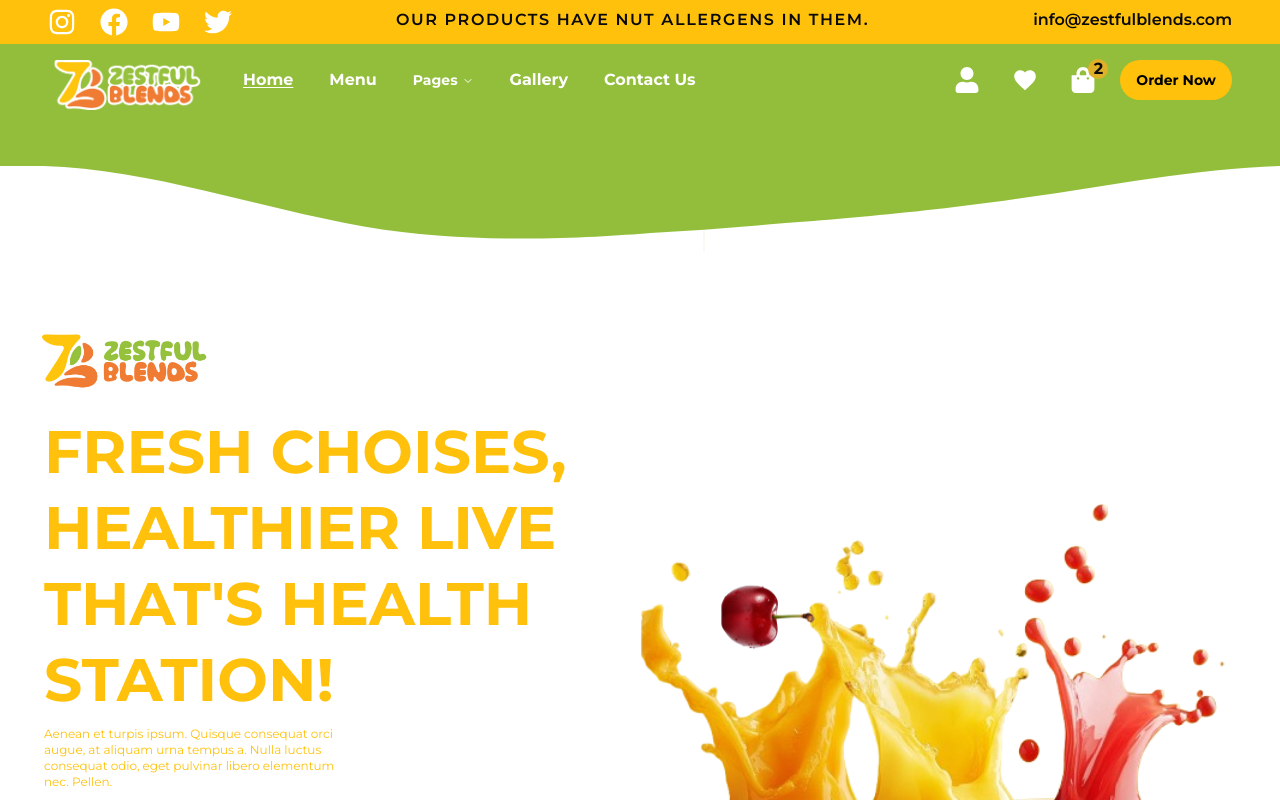
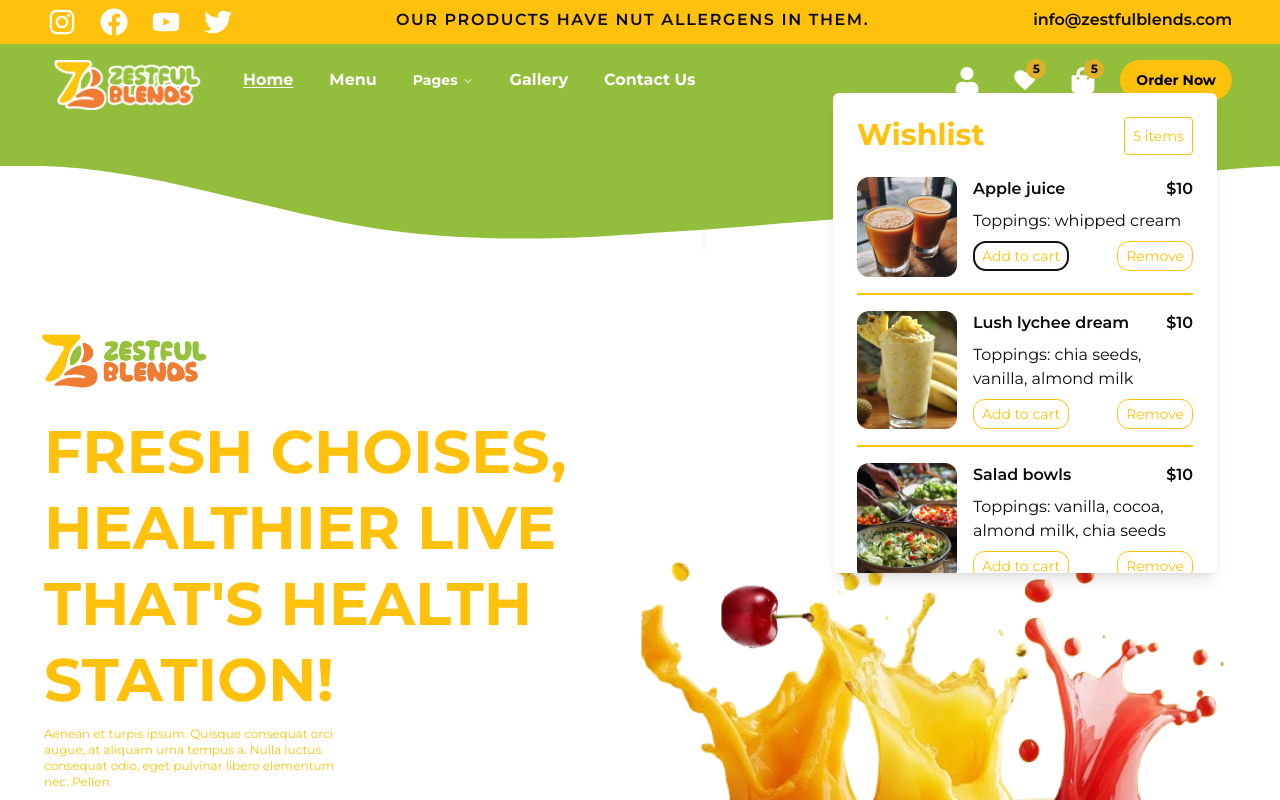
Before and after one commit to VanjaXYZ/zestful-blends-frontend, a Next.js app: page / in a window 1280 px wide. Both pictures are taken after a click on the icon 1025 px from the left and 80 px from the top of the page. Shown: the top 800 px of the page. Built offline with nearby package versions, Linux system fonts and the light colour scheme.

Commit message:
Cart and wishlist popover setup

```diff
--- /dev/null
+++ b/src/app/custom_components/header/CartItem.tsx
@@ -0,0 +1,86 @@
+import Image from "next/image";
+import { TbTrash, TbPencil } from "react-icons/tb";
+
+interface CartItemProps {
+  name: string;
+  toppings: string[];
+  imageSrc: any;
+  price: number;
+  quantity: number;
+  onQuantityChange: (quantity: number | string) => void;
+  onRemoveFromCart: () => void;
+  onEditClick: () => void;
+  variant: "cart" | "wishlist";
+  isEditing?: boolean;
+}
+const CartItem = ({
+  name,
+  toppings,
+  imageSrc,
+  price,
+  quantity,
+  onQuantityChange,
+  onRemoveFromCart,
+  onEditClick,
+  variant,
+  isEditing,
+}: CartItemProps) => {
+  return (
+    <div className="flex h-auto gap-4">
+      <Image
+        src={imageSrc}
+        alt=""
+        className="rounded-xl  w-[100px] object-cover"
+      />
+      <div className="flex flex-col w-full gap-2">
+        <div className="flex justify-between">
+          <p className="font-semibold">{name}</p>
+          <p className="font-semibold">${price}</p>
+        </div>
+        <div className="flex flex-col flex-wrap gap-2">
+          <p>Toppings: {toppings && toppings.join(", ")}</p>
+        </div>
+        {variant === "cart" ? (
+          <div className="flex gap-2 justify-between">
+            <div className="flex gap-2">
+              {isEditing ? (
+                <>
+                  <button
+                    className="border border-primary-yellow rounded-full w-6 h-6 flex items-center justify-center"
+                    onClick={() => onQuantityChange(quantity - 1)}
+                  >
+                    -
+                  </button>
+                  <p className="text-center">{quantity}</p>
+                  <button
+                    className="border border-primary-yellow rounded-full w-6 h-6 flex items-center justify-center"
+                    onClick={() => onQuantityChange(quantity + 1)}
+                  >
+                    +
+                  </button>
+                </>
+              ) : (
+                <p className="text-center">Qty: {quantity}</p>
+              )}
+            </div>
+            <div className="flex gap-2">
+              <TbTrash size={20} onClick={onRemoveFromCart} />
+              <TbPencil size={20} onClick={onEditClick} />
+            </div>
+          </div>
+        ) : (
+          <div className="flex gap-2 justify-between">
+            <button className=" text-primary-yellow border border-primary-yellow text-sm px-2 py-1 rounded-xl">
+              Add to cart
+            </button>
+            <button className=" text-primary-yellow border border-primary-yellow text-sm px-2 py-1 rounded-xl">
+              Remove
+            </button>
+          </div>
+        )}
+      </div>
+    </div>
+  );
+};
+
+export default CartItem;
--- a/src/app/custom_components/header/NavIcons.tsx
+++ b/src/app/custom_components/header/NavIcons.tsx
@@ -1,20 +1,116 @@
+import {
+  Popover,
+  PopoverContent,
+  PopoverTrigger,
+} from "@radix-ui/react-popover";
 import { FaShoppingBag, FaUser } from "react-icons/fa";
 import { MdFavorite } from "react-icons/md";
+import CartItem from "./CartItem";
+import { cartItems } from "@/lib/mock/CartItems";
 
 const NavIcons = () => {
   let hasProductsInCart = false;
-  const productsInCart = ["Apple juice", "Strawberry slim shake"];
+  const productsInCart = cartItems;
   if (productsInCart.length > 0) hasProductsInCart = true;
   return (
     <div className="flex gap-8 max-xl:gap-4 relative">
       <FaUser color="white" size={26} className="cursor-pointer" />
-      <MdFavorite color="white" size={26} className="cursor-pointer" />
-      <FaShoppingBag color="white" size={26} className="cursor-pointer" />
-      {hasProductsInCart && (
-        <span className="absolute -top-2 -right-3 font-bold bg-primary-yellow-dark-shade rounded-full w-5 h-5 flex items-center justify-center">
-          {productsInCart.length}
-        </span>
-      )}
+      <Popover>
+        <PopoverTrigger asChild>
+          <div className="relative">
+            <MdFavorite color="white" size={26} className="cursor-pointer" />
+            {hasProductsInCart && (
+              <span className="absolute -top-2 -right-2 font-bold bg-primary-yellow-dark-shade rounded-full w-5 h-5 flex items-center justify-center text-xs">
+                {productsInCart.length}
+              </span>
+            )}
+          </div>
+        </PopoverTrigger>
+        <PopoverContent className="w-96 max-h-[60vh] bg-white p-4 rounded-md shadow-lg overflow-y-auto z-[101]">
+          <div className="flex flex-col gap-2 h-full p-2">
+            <div className="flex items-start justify-between">
+              <h2 className="text-primary-yellow font-bold text-3xl pb-4">
+                Wishlist
+              </h2>
+              <p className="flex items-center text-primary-yellow rounded-sm p-2 border border-primary-yellow text-sm">
+                {productsInCart.length} items
+              </p>
+            </div>
+            {productsInCart.map((item) => {
+              return (
+                <>
+                  <CartItem
+                    variant="wishlist"
+                    onQuantityChange={() => {}}
+                    onRemoveFromCart={() => {}}
+                    onEditClick={() => {}}
+                    key={item.name}
+                    name={item.name}
+                    toppings={item.toppings}
+                    imageSrc={item.imageSrc}
+                    price={item.price}
+                    quantity={item.quantity}
+                  />
+                  <hr className="border-t-2 border-primary-yellow w-full my-2" />
+                </>
+              );
+            })}
+          </div>
+        </PopoverContent>
+      </Popover>
+      <Popover>
+        <PopoverTrigger asChild>
+          <div className="relative">
+            <FaShoppingBag color="white" size={26} className="cursor-pointer" />
+            {hasProductsInCart && (
+              <span className="absolute -top-2 -right-2 font-bold bg-primary-yellow-dark-shade rounded-full w-5 h-5 flex items-center justify-center text-xs">
+                {productsInCart.length}
+              </span>
+            )}
+          </div>
+        </PopoverTrigger>
+        <PopoverContent className="w-96 max-h-[60vh] bg-white p-4 rounded-md shadow-lg overflow-y-auto z-[101]">
+          <div className="flex flex-col gap-2 h-full p-2">
+            <div className="flex items-start justify-between">
+              <h2 className="text-primary-yellow font-bold text-3xl pb-4">
+                Your Cart
+              </h2>
+              <p className="text-primary-yellow rounded-sm p-2 border border-primary-yellow text-sm flex items-center">
+                {productsInCart.length} items
+              </p>
+            </div>
+            {productsInCart.map((item) => {
+              return (
+                <>
+                  <CartItem
+                    variant="cart"
+                    onQuantityChange={() => {}}
+                    onRemoveFromCart={() => {}}
+                    onEditClick={() => {}}
+                    key={item.name}
+                    name={item.name}
+                    toppings={item.toppings}
+                    imageSrc={item.imageSrc}
+                    price={item.price}
+                    quantity={item.quantity}
+                  />
+                  <hr className="border-t-2 border-primary-yellow w-full my-2" />
+                </>
+              );
+            })}
+            <div className="flex flex-col gap-2 mt-2 w-full">
+              <div>
+                You choose : <p className="text-primary-yellow inline">ASAP</p>
+              </div>
+              <div className="flex justify-center ">
+                <button className="bg-primary-yellow text-black py-1 px-3 text-sm rounded hover:bg-yellow-500">
+                  Checkout
+                </button>
+              </div>
+            </div>
+          </div>
+        </PopoverContent>
+      </Popover>
     </div>
   );
 };
--- /dev/null
+++ b/src/lib/mock/CartItems.ts
@@ -0,0 +1,50 @@
+// src/lib/mock/cartItems.ts
+import twoJuices from "@/assets/two_juices.png";
+import lushLychee from "@/assets/lush-lychee-dream.png";
+import saladBowls from "@/assets/salad_bowls.png";
+
+export interface CartItemType {
+  name: string;
+  toppings: string[];
+  imageSrc: any;
+  price: number;
+  quantity: number;
+}
+
+export const cartItems: CartItemType[] = [
+  {
+    name: "Apple juice",
+    toppings: ["whipped cream"],
+    imageSrc: twoJuices,
+    price: 10,
+    quantity: 2,
+  },
+  {
+    name: "Lush lychee dream",
+    toppings: ["chia seeds", "vanilla", "almond milk"],
+    imageSrc: lushLychee,
+    price: 10,
+    quantity: 2,
+  },
+  {
+    name: "Salad bowls",
+    toppings: ["vanilla", "cocoa", "almond milk", "chia seeds"],
+    imageSrc: saladBowls,
+    price: 10,
+    quantity: 2,
+  },
+  {
+    name: "Salad bowls",
+    toppings: ["vanilla", "cocoa", "almond milk", "chia seeds"],
+    imageSrc: saladBowls,
+    price: 10,
+    quantity: 2,
+  },
+  {
+    name: "Salad bowls",
+    toppings: ["vanilla", "cocoa", "almond milk", "chia seeds"],
+    imageSrc: saladBowls,
+    price: 10,
+    quantity: 2,
+  },
+];
```
